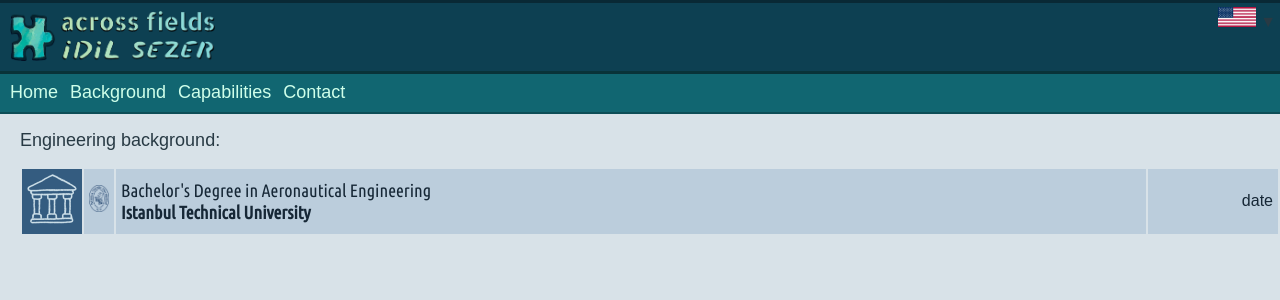
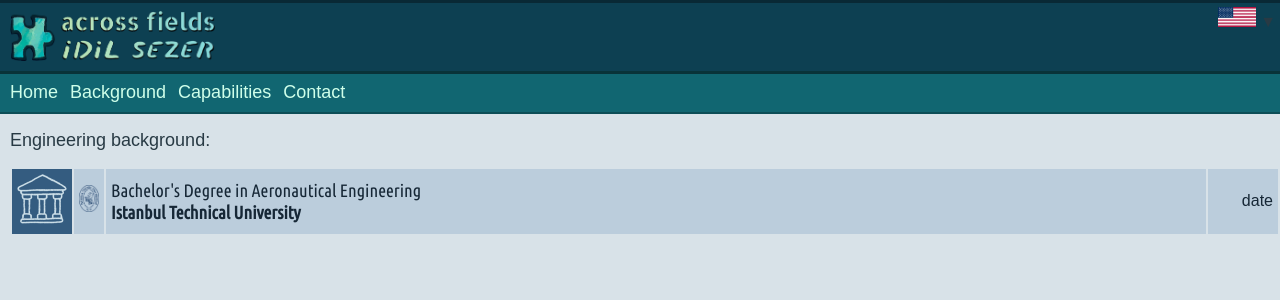
Before and after one commit to acrossfields/idilsezer, a Jekyll site: the page built from en/background.md, in a window 1280 px wide. Shown: the top 300 px of the page. Built offline with Jekyll 4.4.1, drawn with Linux system fonts in a browser that asks for light colours; some web fonts are replaced.

Commit message:
Update style.scss

```diff
--- a/assets/css/style.scss
+++ b/assets/css/style.scss
@@ -117,7 +117,7 @@ body a:hover {
 }
 
 .bg {
-  margin: 15px 10px;
+  margin: 15px 5px;
   padding: 0;
   font-family: 'Ysabeau', sans-serif;
   font-size: 18px;
@@ -125,7 +125,7 @@ body a:hover {
 }
 
 table {
-  margin: 10px;
+  margin: 10px 5px;
   width: 100%;
   table-layout: fixed;
 }
@@ -171,7 +171,7 @@ table {
 .table-bgheader td:nth-child(4) {
   text-align: right;
   vertical-align: middle;
-  width: 120px;
+  width: 60px;
   font-family: 'Ysabeau', sans-serif;
   font-size: 16px;
 }
```
